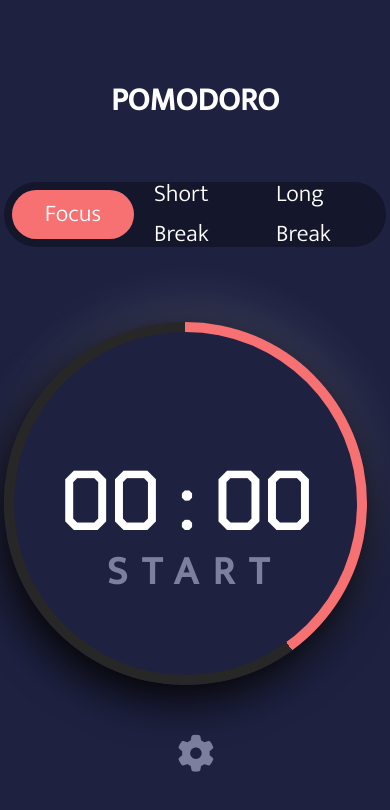
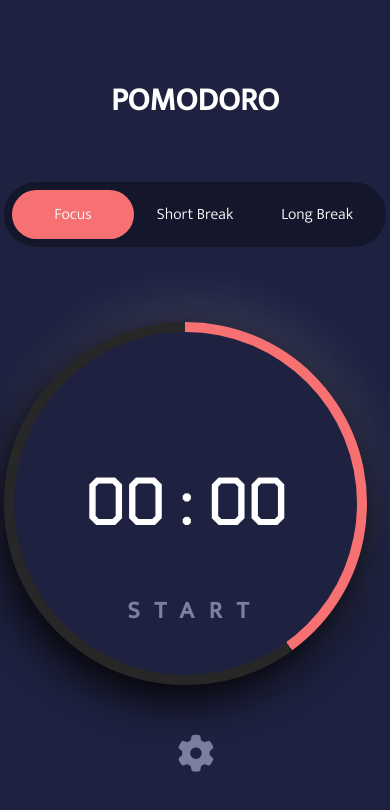
Before and after one commit to lucaslopeslima/pomodoro_app, a plain HTML site: page index.html in a window 390 px wide. Drawn offline with Linux system fonts and the light colour scheme.

Commit message:
feat- media done

```diff
--- a/style/_media.scss
+++ b/style/_media.scss
@@ -1,6 +1,25 @@
-/* @media (max-width: 530px){
-    .timer{
-        width: 300px !important;
-        height: 300px !important;
+@media (max-width: 530px){
+    .app{
+        .app-container{
+            .stage{
+                h2{
+                    width: 100%;
+                    font-size: 1rem !important;
+                }
+            }
+            .timer{
+                .display{
+                    h2{
+                        font-size: 4rem;
+                    }
+                }
+                .start-stop{
+                    h2{
+                        font-size: 1.5rem;
+                    }
+                }
+            }
+        }
     }
-} */
+
+}
--- a/style/main.scss
+++ b/style/main.scss
@@ -56,6 +56,8 @@ html, body{
                 padding-right: 20px;
                 width: 155px;
                 h2{
+                    text-align: center;
+                    font-size: 1.5rem;
                     font-weight: 300;
                 }
             }
@@ -95,7 +97,8 @@ html, body{
             .start-stop{
                 width: 100%;
                 position: absolute;
-                bottom: 80px;
+                //bottom: 80px;
+                bottom: 15%;
                 /* left: 50%; */
                 /* transform: translate(-50%); */
                 text-align: center;
```
Also changed, not shown: style/main.css, 1 other file.
